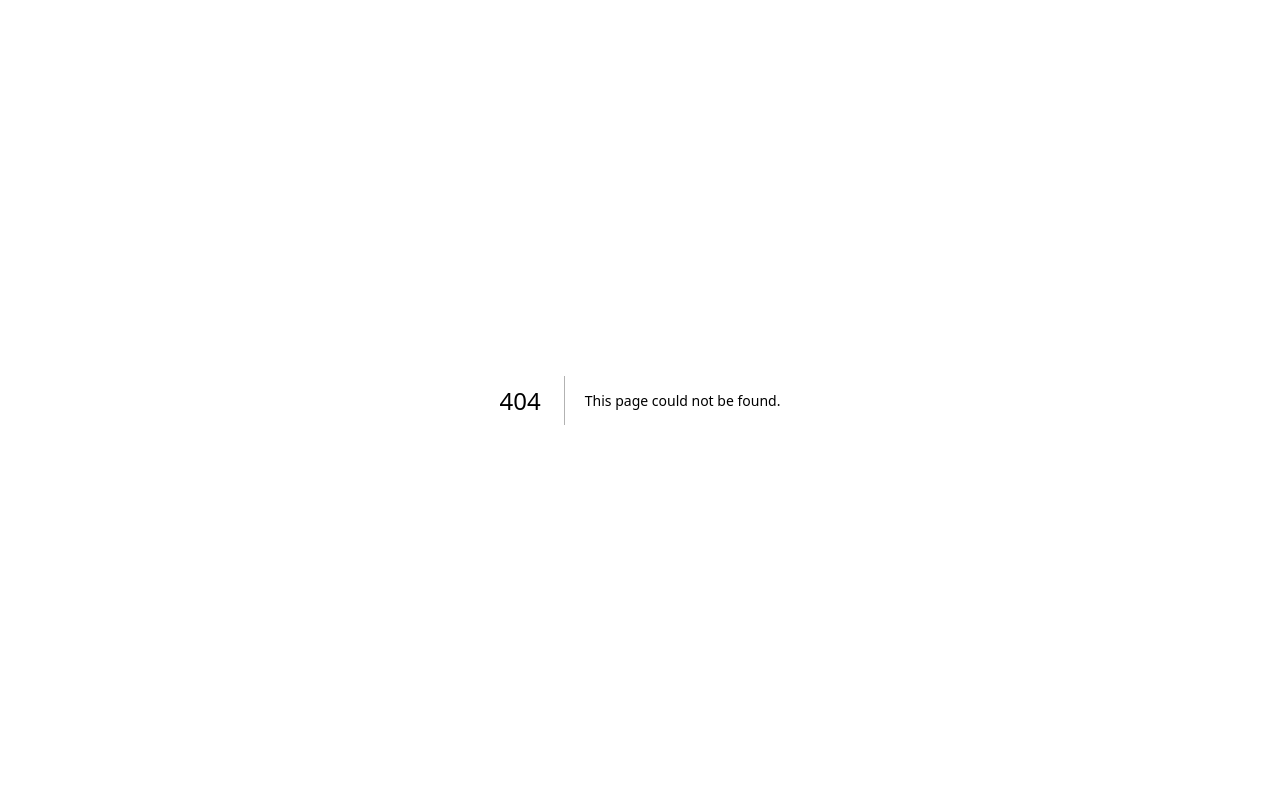
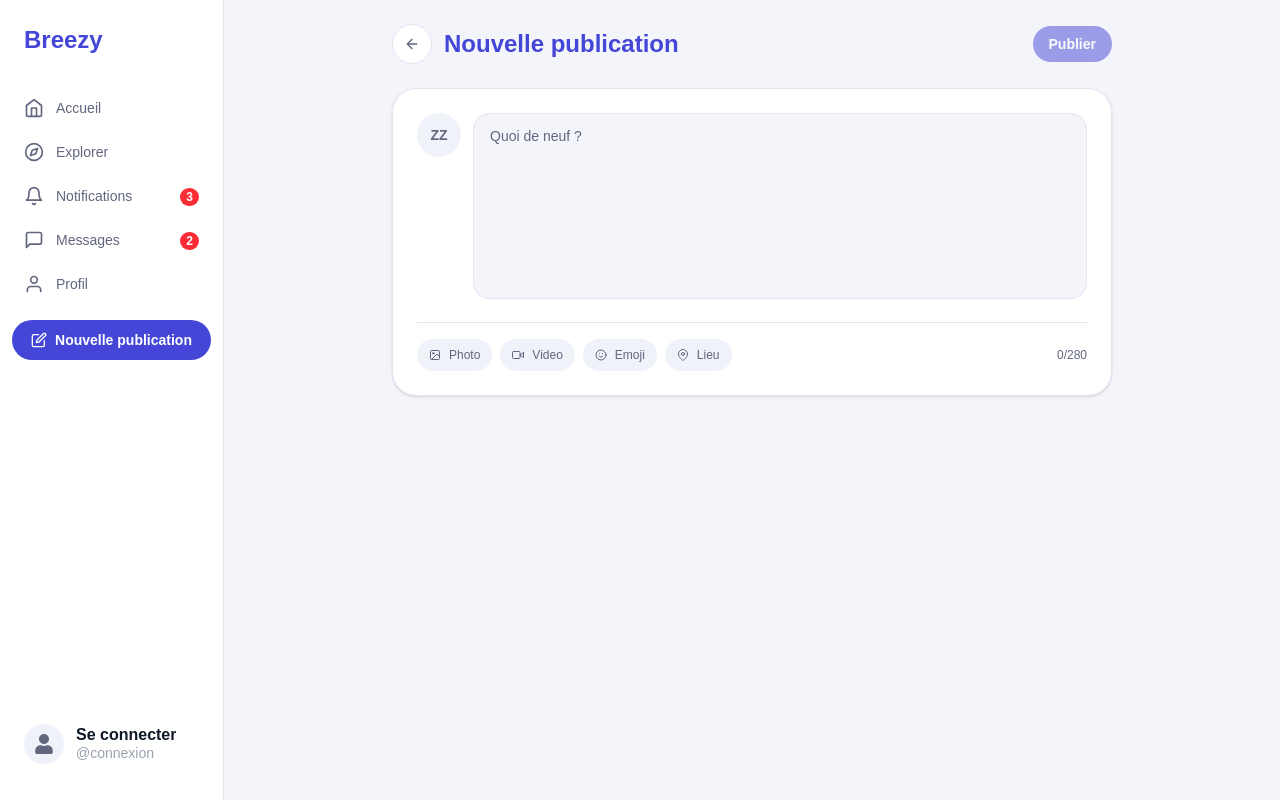
Before and after one commit to DAD-groupe-6/Breezy, a Next.js app in the folder front/: page /nouvelle-publication in a window 1280 px wide. Before the commit this address had no page. Built offline with nearby package versions, Linux system fonts and the light colour scheme.

Commit message:
Add new publication flow with media upload and navigation links

```diff
--- /dev/null
+++ b/front/src/app/(app)/nouvelle-publication/page.jsx
@@ -0,0 +1,170 @@
+"use client"
+
+import { useMemo, useRef, useState } from 'react'
+import Link from 'next/link'
+import { FiArrowLeft, FiImage, FiMapPin, FiSmile, FiVideo } from 'react-icons/fi'
+
+export default function NewPublicationPage() {
+  const [content, setContent] = useState('')
+  const [mediaType, setMediaType] = useState(null)
+  const [selectedFile, setSelectedFile] = useState(null)
+  const imageInputRef = useRef(null)
+  const videoInputRef = useRef(null)
+
+  const canPublish = useMemo(() => content.trim().length > 0, [content])
+
+  const handleDrop = (event) => {
+    event.preventDefault()
+    const file = event.dataTransfer.files?.[0]
+    if (!file) return
+
+    if (mediaType === 'photo' && file.type.startsWith('image/')) {
+      setSelectedFile(file)
+    }
+
+    if (mediaType === 'video' && file.type.startsWith('video/')) {
+      setSelectedFile(file)
+    }
+  }
+
+  const handleFileSelection = (event) => {
+    const file = event.target.files?.[0]
+    if (!file) return
+    setSelectedFile(file)
+  }
+
+  const activatePhoto = () => {
+    setMediaType('photo')
+    setSelectedFile(null)
+    imageInputRef.current?.click()
+  }
+
+  const activateVideo = () => {
+    setMediaType('video')
+    setSelectedFile(null)
+    videoInputRef.current?.click()
+  }
+
+  return (
+    <main className="min-h-full bg-[var(--color-bg-primary)] text-[var(--color-text-primary)]">
+      <div className="mx-auto w-full max-w-3xl px-4 py-6 md:px-6">
+        <header className="mb-6 flex items-center justify-between">
+          <div className="flex items-center gap-3">
+            <Link
+              href="/"
+              className="inline-flex h-10 w-10 items-center justify-center rounded-full border border-[var(--color-border)] bg-[var(--color-bg-surface)] text-[var(--color-text-secondary)] transition-colors hover:text-[var(--color-text-title)]"
+              aria-label="Retour à l'accueil"
+            >
+              <FiArrowLeft />
+            </Link>
+            <h1 className="text-xl font-bold text-[var(--color-text-title)] md:text-2xl">Nouvelle publication</h1>
+          </div>
+
+          <button
+            type="button"
+            disabled={!canPublish}
+            className="rounded-full bg-[var(--color-text-title)] px-4 py-2 text-sm font-semibold text-white transition-opacity hover:opacity-90 disabled:cursor-not-allowed disabled:opacity-50"
+          >
+            Publier
+          </button>
+        </header>
+
+        <section className="rounded-3xl border border-[var(--color-border)] bg-[var(--color-bg-surface)] p-4 shadow-sm md:p-6">
+          <div className="flex items-start gap-3">
+            <div className="flex h-11 w-11 shrink-0 items-center justify-center rounded-full bg-[var(--color-bg-surface-2)] text-sm font-semibold text-[var(--color-text-secondary)]">
+              ZZ
+            </div>
+
+            <div className="w-full">
+              <label htmlFor="post-content" className="sr-only">
+                Contenu de la publication
+              </label>
+              <textarea
+                id="post-content"
+                value={content}
+                onChange={(event) => setContent(event.target.value)}
+                placeholder="Quoi de neuf ?"
+                rows={8}
+                className="w-full resize-none rounded-2xl border border-[var(--color-border)] bg-[var(--color-bg-primary)] px-4 py-3 text-sm outline-none transition-colors placeholder:text-[var(--color-text-secondary)] focus:border-[var(--color-text-title)]"
+              />
+
+              {mediaType && (
+                <div
+                  className="mt-3 rounded-2xl border-2 border-dashed border-[var(--color-border)] bg-[var(--color-bg-primary)] px-4 py-6 text-center"
+                  onDragOver={(event) => event.preventDefault()}
+                  onDrop={handleDrop}
+                >
+                  <p className="text-sm font-medium text-[var(--color-text-primary)]">
+                    {mediaType === 'photo' ? 'Deposez votre photo ici' : 'Deposez votre video ici'}
+                  </p>
+                  <p className="mt-1 text-xs text-[var(--color-text-secondary)]">
+                    ou cliquez sur le bouton {mediaType === 'photo' ? 'Photo' : 'Video'} pour selectionner un fichier
+                  </p>
+                  {selectedFile && (
+                    <p className="mt-3 text-xs font-medium text-[var(--color-text-title)]">
+                      Fichier selectionne: {selectedFile.name}
+                    </p>
+                  )}
+                </div>
+              )}
+            </div>
+          </div>
+
+          <div className="mt-4 flex flex-wrap items-center justify-between gap-3 border-t border-[var(--color-border)] pt-4">
+            <div className="flex items-center gap-2">
+              <input
+                ref={imageInputRef}
+                type="file"
+                accept="image/*"
+                className="hidden"
+                onChange={handleFileSelection}
+              />
+              <input
+                ref={videoInputRef}
+                type="file"
+                accept="video/*"
+                className="hidden"
+                onChange={handleFileSelection}
+              />
+
+              <button
+                type="button"
+                onClick={activatePhoto}
+                className={`inline-flex items-center gap-2 rounded-full px-3 py-2 text-xs font-medium transition-colors ${
+                  mediaType === 'photo'
+                    ? 'bg-[var(--color-text-title)] text-white'
+                    : 'bg-[var(--color-bg-surface-2)] text-[var(--color-text-secondary)] hover:text-[var(--color-text-title)]'
+                }`}
+              >
+                <FiImage />
+                Photo
+              </button>
+              <button
+                type="button"
+                onClick={activateVideo}
+                className={`inline-flex items-center gap-2 rounded-full px-3 py-2 text-xs font-medium transition-colors ${
+                  mediaType === 'video'
+                    ? 'bg-[var(--color-text-title)] text-white'
+                    : 'bg-[var(--color-bg-surface-2)] text-[var(--color-text-secondary)] hover:text-[var(--color-text-title)]'
+                }`}
+              >
+                <FiVideo />
+                Video
+              </button>
+              <button type="button" className="inline-flex items-center gap-2 rounded-full bg-[var(--color-bg-surface-2)] px-3 py-2 text-xs font-medium text-[var(--color-text-secondary)] transition-colors hover:text-[var(--color-text-title)]">
+                <FiSmile />
+                Emoji
+              </button>
+              <button type="button" className="inline-flex items-center gap-2 rounded-full bg-[var(--color-bg-surface-2)] px-3 py-2 text-xs font-medium text-[var(--color-text-secondary)] transition-colors hover:text-[var(--color-text-title)]">
+                <FiMapPin />
+                Lieu
+              </button>
+            </div>
+
+            <p className="text-xs text-[var(--color-text-secondary)]">{content.length}/280</p>
+          </div>
+        </section>
+      </div>
+    </main>
+  )
+}
--- a/front/src/components/NavbarMobile.jsx
+++ b/front/src/components/NavbarMobile.jsx
@@ -44,13 +44,6 @@ export default function NavbarMobile() {
 
   return (
     <nav className={`fixed bottom-4 left-4 right-4 z-50 flex items-center justify-around bg-[var(--color-bg-surface)]/60 backdrop-blur-md border border-[var(--color-border)]/80 h-16 sm:hidden rounded-full shadow-lg shadow-black/20 transition-transform duration-300 ${visible ? "translate-y-0" : "translate-y-32"}`}>
-      <button
-        aria-label="Créer un post"
-        className="flex flex-col items-center justify-center flex-1 h-full text-[var(--color-text-secondary)] hover:text-[var(--color-text-title)] transition-colors"
-      >
-        <FaPlus size={24} />
-      </button>
-
       {navItems.map(({ href, icon: Icon, label, badge }) => {
         const isActive = pathname === href;
         return (
@@ -71,6 +64,14 @@ export default function NavbarMobile() {
           </Link>
         );
       })}
+
+      <Link
+        href="/nouvelle-publication"
+        aria-label="Créer un post"
+        className="flex flex-col items-center justify-center flex-1 h-full text-[var(--color-text-secondary)] hover:text-[var(--color-text-title)] transition-colors"
+      >
+        <FaPlus size={24} />
+      </Link>
     </nav>
   );
 }
--- a/front/src/components/Sidebar.jsx
+++ b/front/src/components/Sidebar.jsx
@@ -1,5 +1,6 @@
 'use client'
 
+import Link from 'next/link'
 import { usePathname } from 'next/navigation'
 import { FiHome, FiCompass, FiBell, FiMessageSquare, FiUser, FiEdit } from 'react-icons/fi'
 import SidebarNavItem from './SidebarNavItem'
@@ -35,9 +36,13 @@ export default function Sidebar({ user = null }) {
         ))}
       </nav>
 
-        <button className="mt-4 w-full py-2.5 bg-[var(--color-text-title)] hover:opacity-90 text-[var(--color-bg-surface)] text-sm font-semibold rounded-full cursor-pointer transition-opacity duration-200 flex items-center justify-center gap-2 focus-visible:outline-none focus-visible:ring-2 focus-visible:ring-[var(--color-text-title)] focus-visible:ring-offset-2">        <FiEdit size={16} className="shrink-0" />
+      <Link
+        href="/nouvelle-publication"
+        className="mt-4 w-full py-2.5 bg-[var(--color-text-title)] hover:opacity-90 text-[var(--color-bg-surface)] text-sm font-semibold rounded-full cursor-pointer transition-opacity duration-200 flex items-center justify-center gap-2 focus-visible:outline-none focus-visible:ring-2 focus-visible:ring-[var(--color-text-title)] focus-visible:ring-offset-2"
+      >
+        <FiEdit size={16} className="shrink-0" />
         <span>Nouvelle publication</span>
-      </button>
+      </Link>
 
         <div className="mt-auto">
             <div className="p-3 rounded-xl hover:bg-[var(--color-bg-surface-2)] cursor-pointer transition-colors duration-200">
```
